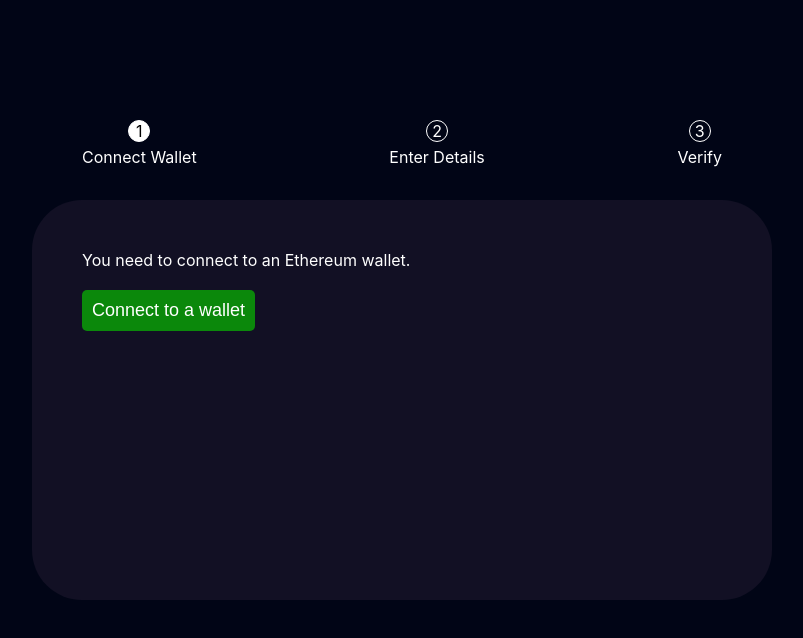
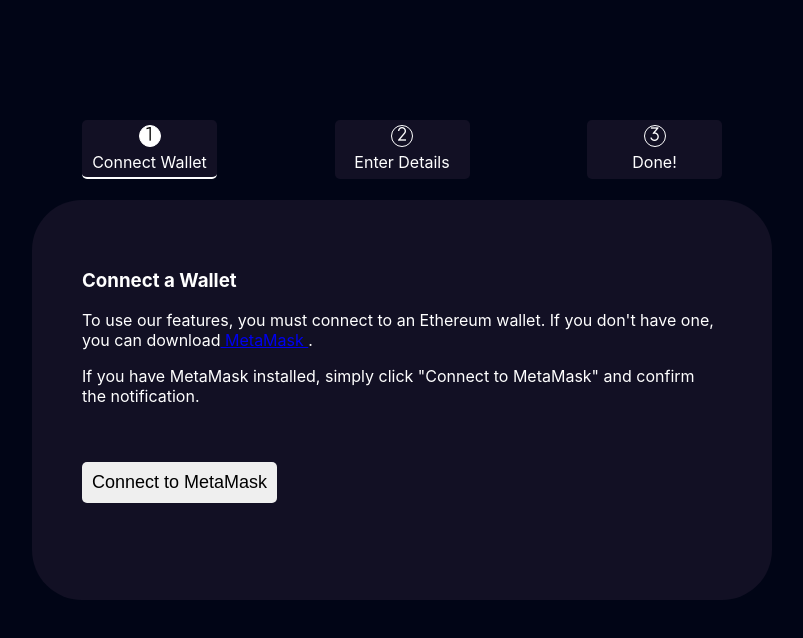
Before and after one commit to siddharthachatterjee/digital-herd, a React (Create React App) app in the folder client/: page /sign-up in a window 1280 px wide. Shown: the top 638 px of the page, without its empty margins (238-1041 px from the left). Built offline with nearby package versions, Linux system fonts and the light colour scheme; no server answers.

Commit message:
Sign Up improved

```diff
--- a/client/src/components/InputBox.tsx
+++ b/client/src/components/InputBox.tsx
@@ -1,11 +1,12 @@
 import React from "react";
 
+type InputProps = React.InputHTMLAttributes<HTMLInputElement>;
 interface InputBoxProps extends React.InputHTMLAttributes<HTMLInputElement> {
     state: string;
-    setState: any;
+    updateState: any;
 }
 export default function InputBox(props: InputBoxProps) {
     return (
-        <input className = {`input-box ${props.className}`} value = {props.state} onChange = {e => props.setState(e.target.value)} />
+        <input {...props} className = {`input-box ${props.className}`} value = {props.state} onChange = {e => props.updateState(e.target.value)} />
     );
 }
--- a/client/src/firebase.js
+++ b/client/src/firebase.js
@@ -7,8 +7,9 @@
 
 // Your web app's Firebase configuration
 // For Firebase JS SDK v7.20.0 and later, measurementId is optional
+
 const firebaseConfig = {
-  apiKey: "AIzaSyD6fO2ZoT4eJTH0feQQ3EXJmwQb8RMcV3U",
+  apiKey: process.env.REACT_APP_API_KEY,
   authDomain: "jungletokens.firebaseapp.com",
   projectId: "jungletokens",
   storageBucket: "jungletokens.appspot.com",
--- a/client/src/routes/Home.tsx
+++ b/client/src/routes/Home.tsx
@@ -5,12 +5,12 @@
 
 export default function Home(): JSX.Element {
     const {connect} = useContext(Web3Context);
-    useEffect(() => {
-        if (localStorage.getItem("address") !== null) {
-            window.location.pathname = "/profile";
-          // connect().then(() => window.location.pathname = "/profile");
-        }
-    }, [])
+    // useEffect(() => {
+    //     if (localStorage.getItem("address") !== null) {
+    //         window.location.pathname = "/profile";
+    //       // connect().then(() => window.location.pathname = "/profile");
+    //     }
+    // }, [])
     return (
         <>
         <LandingPage />
--- a/client/src/routes/SignUp.tsx
+++ b/client/src/routes/SignUp.tsx
@@ -2,28 +2,41 @@
 import InputBox from "../components/InputBox";
 import { Web3Context } from "../context/Web3Context";
 
-import {getAuth, createUserWithEmailAndPassword,updateProfile,sendEmailVerification,} from "firebase/auth";
+import {getAuth, onAuthStateChanged, createUserWithEmailAndPassword,updateProfile,sendEmailVerification,} from "firebase/auth";
 
 import "../styles/sign-up.css";
 
+
 export default function SignUp() {
     const {connect, address, loading, error} = useContext(Web3Context);
+    const [firebaseError, setFirebaseError] = useState<any>("");
+    const [firebaseLoading, setFirebaseLoading] = useState(false);
     const [email, setEmail] = useState("");
+    const [username, setUsername] = useState("");
     const [password, setPassword] = useState("");
-    const stepTitles = ["Connect Wallet", "Enter Details", "Verify"];
+    const stepTitles = ["Connect Wallet", "Enter Details", "Done!"];
     const [curStep, setCurStep] = useState(0);
     useEffect(() => {
-        if (address && curStep == 0) {
+        if (address && curStep === 0) {
             setCurStep(prev => prev + 1);
         }
-    }, [address])
+    }, [address]);
+
+
     const steps = [
         <div>
 
             {!address ? (
                 <div>
-                    {loading? "Connecting..." :
-                    "You need to connect to an Ethereum wallet."}
+                    <h3> Connect a Wallet </h3>
+                    <p>
+                        To use our features, you must connect to an Ethereum wallet. If you don't have one, you can download
+                        <a href = "https://metamask.io"> MetaMask </a>.
+                    </p>
+                    <p>
+                    If you have MetaMask installed, simply click "Connect to MetaMask" and confirm the notification.
+                    </p>
+                    {loading &&"Connecting..." }
                     <br />
                     {error && !loading &&  (
                         <div style = {{color: "red"}}>
@@ -32,7 +45,7 @@
                     )}
                     <br />
 
-                    <button disabled = {loading} onClick = {connect} className = "call-to-action primary"> Connect to a wallet </button>
+                    <button disabled = {loading} onClick = {connect} className = "call-to-action"> Connect to MetaMask  </button>
                 </div>
             ) : (
                 <div>
@@ -43,28 +56,53 @@
             )}
         </div>,
         <div>
-            Enter Email:
-            <InputBox className = "dark" state = {email} setState = {setEmail} />
+            Username
+            <InputBox className = "dark" state = {username} updateState = {setUsername} />
             <br />
             <br />
-            Enter Password:
-            <InputBox className = "dark" state = {password} setState = {setPassword} type = "password" />
+            Email:
+            <InputBox className = "dark" state = {email} updateState = {setEmail} />
+            <br />
+            <br />
+            Password:
+            <InputBox className = "dark" state = {password} updateState = {setPassword} type = "password" />
             <br />
             <button className = "call-to-action primary" onClick = {() => {
+                setFirebaseLoading(true);
                  createUserWithEmailAndPassword(getAuth(), email, password)
                  .then(({user}) => {
+                     setFirebaseLoading(false);
                     // setLoggingIn(false);
                      updateProfile(user, {
-                         displayName: email.split("@")[0]
+                         displayName: username
                      }).then(() => {
 
                          sendEmailVerification(user);
+                         setCurStep(prev => prev+ 1)
+
                        //  setUser(firebase.auth().currentUser);
                        //  window.location = window.location.search.split("=")[1] || "/"
                      })
                  })
+                 .catch(err => {
+                     setFirebaseError(err);
+                     setFirebaseLoading(false);
+                 })
             }}>
                 Continue
+            </button>
+            {firebaseLoading&& "Authenticating..."}
+            {firebaseError && <div style = {{color: "red"}}>
+                ERROR: {firebaseError.message!.substr(9)}
+            </div>}
+        </div>,
+        <div>
+            <h3> Welcome! </h3>
+            <p>
+                Thank you for signing up. Now build your zoo!
+            </p>
+            <button className = "call-to-action primary" onClick = {() => window.location.pathname = "/profile"}>
+                Continue to Profile
             </button>
         </div>
     ];
@@ -73,12 +111,12 @@
             <main>
                 <div className = "step-titles">
                     {stepTitles.map((title, i) => (
-                        <div className = "step-title" key = {i}>
+                        <div className = {`step-title ${curStep === i? "current" : ""}`} key = {i}>
                             <div className = "number" style = {{background: i == curStep? "white" : (i >= curStep? "initial" : "green"), color: i == curStep? "black" : "white"}}>
-                            {(i >= curStep) ? i + 1 :
+                            {(i >= curStep) ? <i className={`ri-number-${i+1}`}></i> :
                             <i style = {{fontSize: 20, color: "white"}} className="ri-check-fill"></i>}
                             </div>
-                            <div>{title} </div>
+                            <div className = "title">{title} </div>
                         </div>
                     ))}
                 </div>
--- a/client/src/styles/sign-up.css
+++ b/client/src/styles/sign-up.css
@@ -25,9 +25,19 @@
 
 #sign-up main .step-title {
     text-align: center;
-    width: max-content;
+    background-color: var(--theme-gray);
+    padding: 5px;
+    width: 125px;
+    border-radius: 5px;
 }
 
+
+
+#sign-up main .step-title.current {
+    text-align: center;
+   border-bottom: 2px solid white;
+   box-shadow: 2px 2px 2px solid gray;
+}
 #sign-up main .step-title .number {
     border: 1px solid white;
     width: max-content;
@@ -37,3 +47,13 @@
     margin: auto;
     margin-bottom: 5px;
 }
+
+@media (max-width: 500px) {
+    #sign-up main .step-title .title {
+       display: none;
+    }
+    #sign-up main .step-titles {
+
+       top:-30px;
+    }
+}
```
Also changed, not shown: client/public/metamask.jfif (added).
